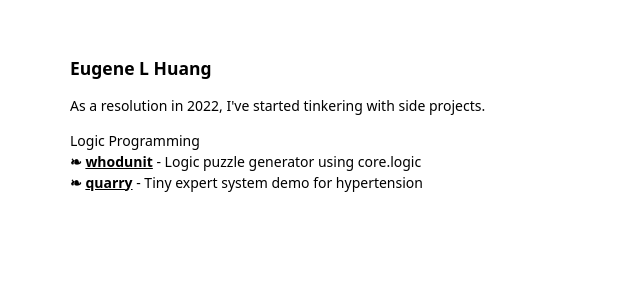
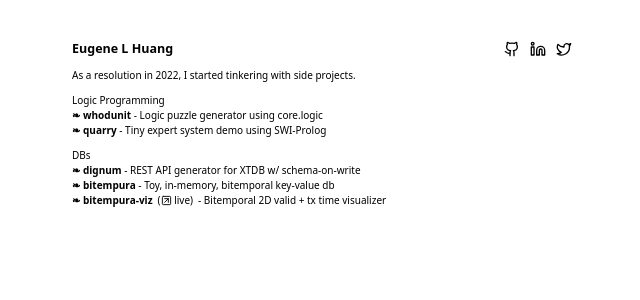
Before and after one commit to elh/elh.github.io, a React (Create React App) app: page / in a window 1280 px wide. Shown: the top 300 px of the page, without its empty margins (318-958 px from the left). Built offline with nearby package versions, Linux system fonts and the light colour scheme.

Commit message:
update icons and font

```diff
--- a/package.json
+++ b/package.json
@@ -6,6 +6,7 @@
     "@testing-library/jest-dom": "^5.17.0",
     "@testing-library/react": "^13.4.0",
     "@testing-library/user-event": "^13.5.0",
+    "lucide-react": "^0.269.0",
     "react": "^18.2.0",
     "react-dom": "^18.2.0",
     "react-markdown": "^8.0.7",
--- a/src/App.js
+++ b/src/App.js
@@ -1,5 +1,6 @@
 import React, { useState, useEffect } from 'react';
 import ReactMarkdown from 'react-markdown'
+import { Github, Linkedin, Twitter, ArrowUpRightSquare } from 'lucide-react';
 
 function Markdown({ fileName }) {
   const [markdown, setMarkdown] = useState("");
@@ -16,21 +17,66 @@ function Markdown({ fileName }) {
   );
 }
 
+/*
+TODO:
+fix vertical and horizontal sizing. why is there overflow
+generate the list from config file
+*/
+
 function App() {
   return (
     <div>
       <div className="flex justify-center h-screen pt-[4rem]">
-        <div className="w-[36rem]">
-          <div className="text-xl font-extrabold">Eugene L Huang</div>
-          <div className="mt-4">As a resolution in 2022, I've started tinkering with side projects.</div>
-          <div className="mt-4">Logic Programming</div>
+        <div className="w-[50rem]">
+          <header className="flex justify-between items-center">
+            <a href={process.env.PUBLIC_URL} className="text-xl font-extrabold">Eugene L Huang</a>
+            <div className="flex space-x-4">
+              <a href={`https://github.com/elh`} className="link link-hover"><Github size={16} strokeWidth={2.0} /></a>
+              <a href={`https://www.linkedin.com/in/elhonline/`} className="link link-hover"><Linkedin size={16} strokeWidth={2.0} /></a>
+              <a href={`https://twitter.com/elh_online`} className="link link-hover"><Twitter size={16} strokeWidth={2.0} /></a>
+            </div>
+          </header>
+          {/* <div className="text-sm breadcrumbs py-1">
+            <ul>
+              <li><a>/</a></li>
+              <li><a>projects</a></li>
+            </ul>
+          </div> */}
+          <div className="mt-4">As a resolution in 2022, I started tinkering with side projects.</div>
           <div>
-            <span className="font-bold">❧ <span className="underline">whodunit</span></span>
-            <span> - Logic puzzle generator using core.logic</span>
+            <div className="mt-4">Logic Programming</div>
+            <div>
+              <span className="font-bold">❧ <a href={`https://github.com/elh/whodunit`} className="link link-hover">whodunit</a></span>
+              <span> - Logic puzzle generator using core.logic</span>
+            </div>
+            <div>
+              <span className="font-bold">❧ <a href={`https://github.com/elh/quarry`} className="link link-hover">quarry</a></span>
+              <span> - Tiny expert system demo using SWI-Prolog</span>
+            </div>
           </div>
           <div>
-            <span className="font-bold">❧ <span className="underline">quarry</span></span>
-            <span> - Tiny expert system demo for hypertension</span>
+            <div className="mt-4">DBs</div>
+            <div>
+              <span className="font-bold">❧ <a href={`https://github.com/elh/dignum`} className="link link-hover">dignum</a></span>
+              <span> - REST API generator for XTDB w/ schema-on-write</span>
+            </div>
+            <div>
+              <span className="font-bold">❧ <a href={`https://github.com/elh/bitempura`} className="link link-hover">bitempura</a></span>
+              <span> - Toy, in-memory, bitemporal key-value db</span>
+            </div>
+            {/* <div>
+              <span className="font-bold">❧ <a href={`https://github.com/elh/bitempura-viz`} className="link link-hover">bitempura-viz</a></span>
+              <span> - Bitemporal 2D valid + tx time visualizer</span><a href={`https://elh.github.io/bitempura-viz/#/bitempura-viz/`} className="link link-hover"><ArrowUpRightSquare size={11} strokeWidth={2.0} />live</a>
+            </div> */}
+            <div className="flex items-center space-x-2">
+              <span className="font-bold">❧ <a href={`https://github.com/elh/bitempura-viz`} className="link link-hover">bitempura-viz</a></span>
+              <span>
+                <a href={`https://elh.github.io/bitempura-viz/#/bitempura-viz/`} className="link link-hover">
+                  (<ArrowUpRightSquare size={11} strokeWidth={2.0} /> live)
+                </a>
+              </span>
+              <span> - Bitemporal 2D valid + tx time visualizer</span>
+            </div>
           </div>
           {/* <ul class="list-none">
             <li>
--- a/src/index.css
+++ b/src/index.css
@@ -3,5 +3,10 @@
 @tailwind utilities;
 
 html {
-    font-size: 14px;
+    font-size: 10px;
 }
+
+/* hack: for lucide icons*/
+svg {
+    display: inline;
+}
```
Also changed, not shown: 1 other file (tests, documents, lock files or other folders).
